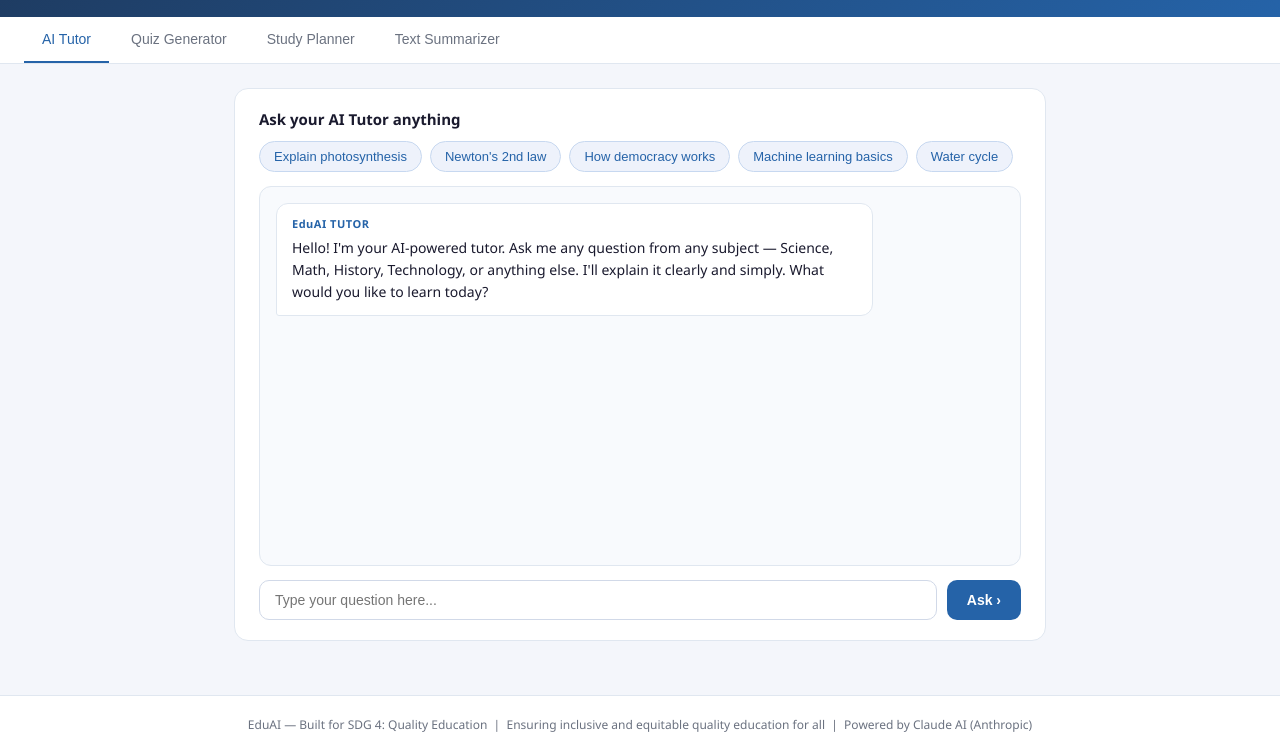
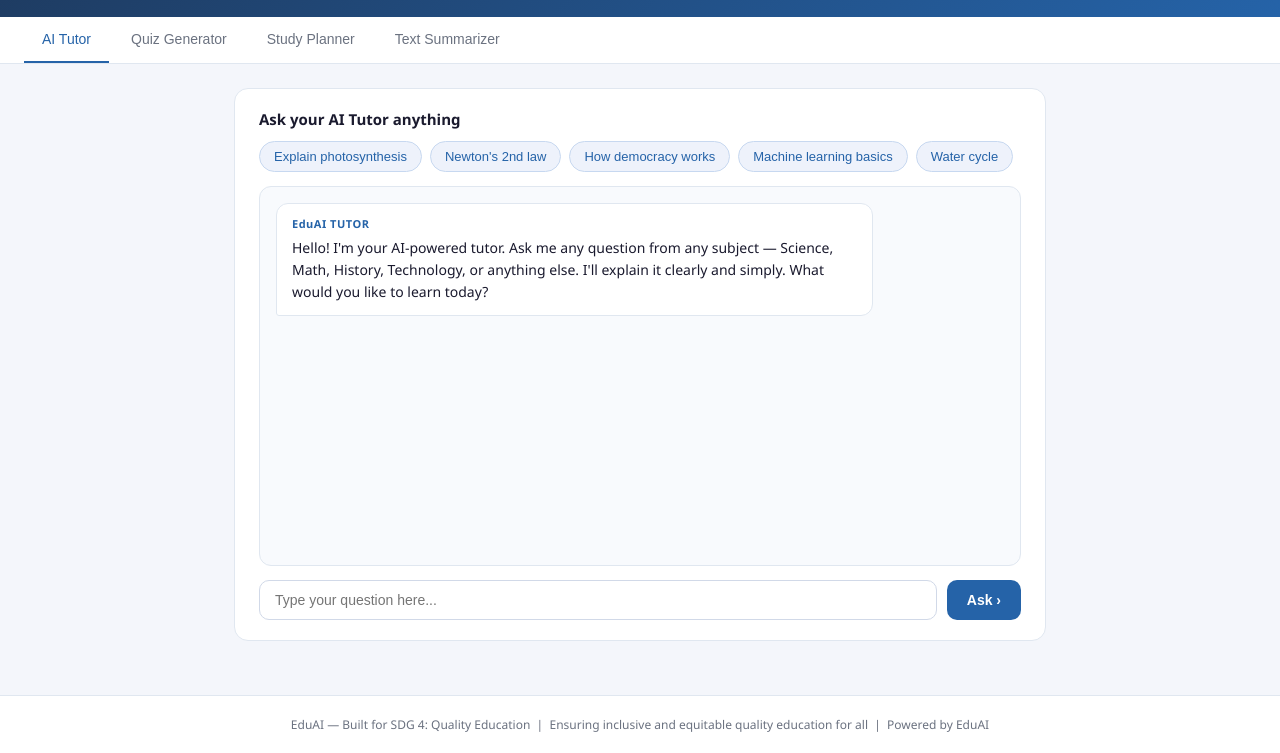
Before and after one commit to rajarshimajumder50/eduai-smart-learning-assistant, a website: page index.html in a window 1280 px wide. Shown: the part 73-826 px from the top of the page. Drawn offline with Linux system fonts and the light colour scheme.

Commit message:
Change footer branding from Claude AI to EduAI
Updated footer text to reflect branding change.

```diff
--- a/index.html
+++ b/index.html
@@ -282,7 +282,7 @@
 </div>
 
 <div class="sdg-footer">
-  EduAI — Built for SDG 4: Quality Education &nbsp;|&nbsp; Ensuring inclusive and equitable quality education for all &nbsp;|&nbsp; Powered by Claude AI (Anthropic)
+  EduAI — Built for SDG 4: Quality Education &nbsp;|&nbsp; Ensuring inclusive and equitable quality education for all &nbsp;|&nbsp; Powered by EduAI
 </div>
 
 <script>
```
